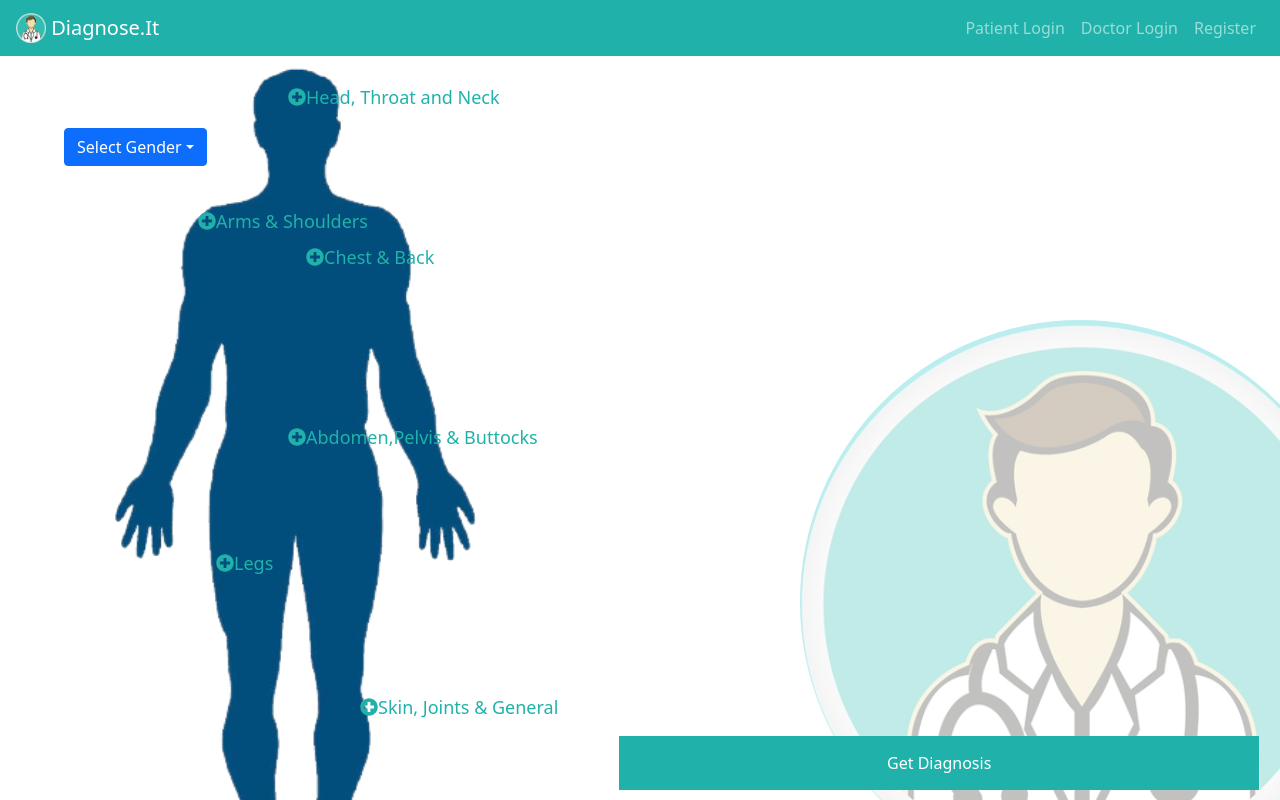
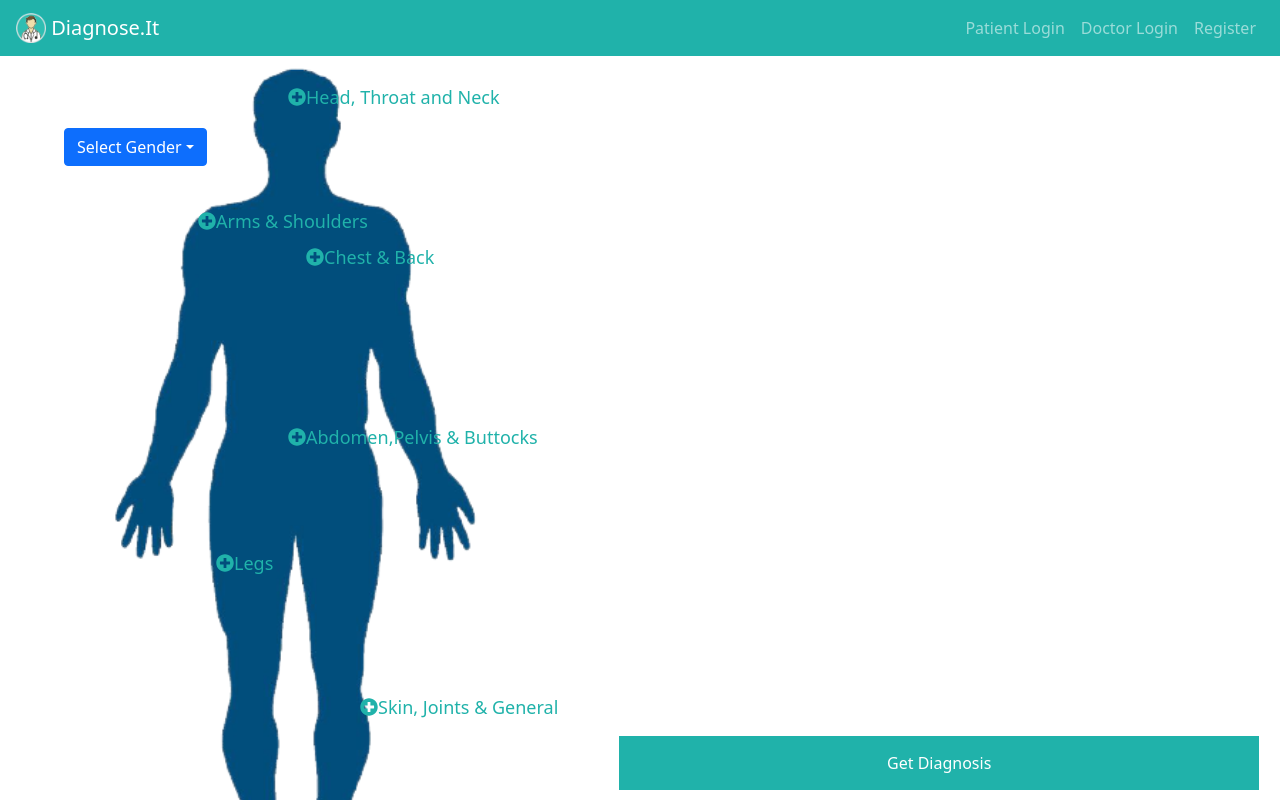
Before and after one commit to nvTwistt/final_project, a React (Create React App) app: page / in a window 1280 px wide. Built offline with nearby package versions, Linux system fonts and the light colour scheme.

Commit message:
removed background logo for final presentation

```diff
--- a/src/components/App.css
+++ b/src/components/App.css
@@ -8,12 +8,6 @@
   display: flexbox;
 }
 
-.background{
-  position: fixed;
-  top: 20rem;
-  left: 50rem;
-  opacity: 0.3;
-}
 
 
 .diagnosis {
--- a/src/components/App.js
+++ b/src/components/App.js
@@ -15,10 +15,6 @@ export default function App(props) {
     <Router>
       <NavigationBar />
       <div className="App">
-        <div className="background">
-          <img alt="background" src="/logo.png" />
-        </div>
-
         <Route exact={true} path="/">
           <SymptomsPage />
         </Route>
```
